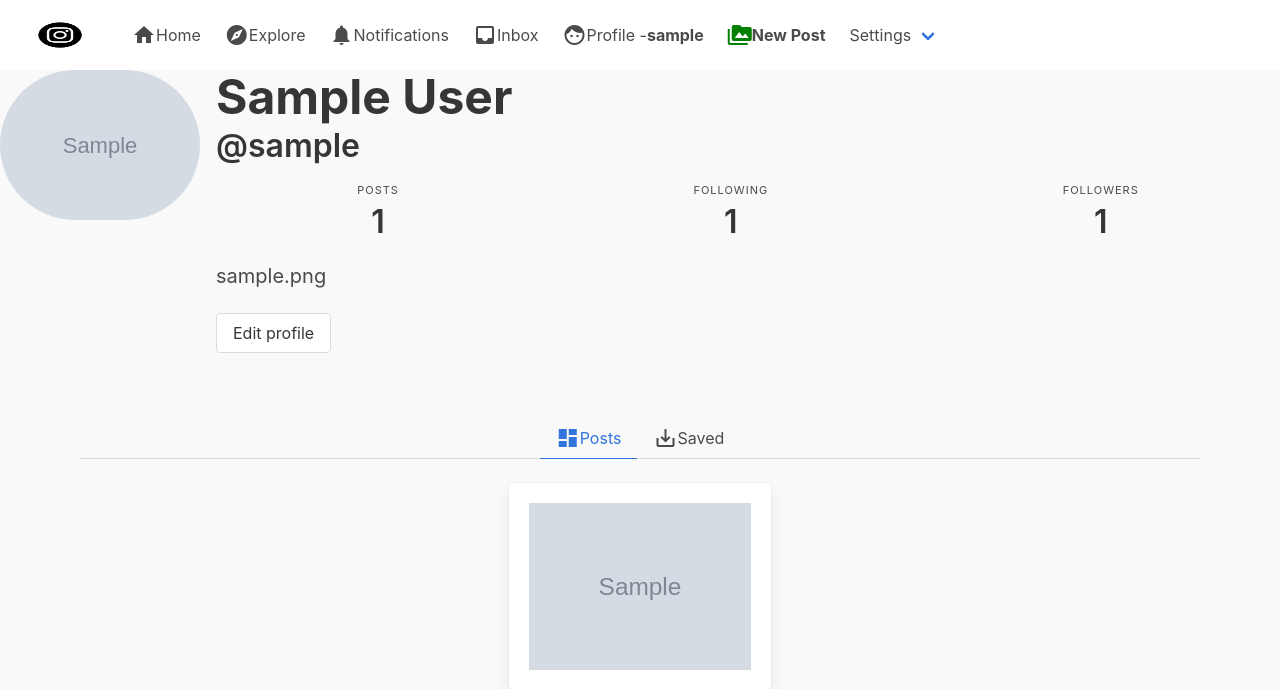
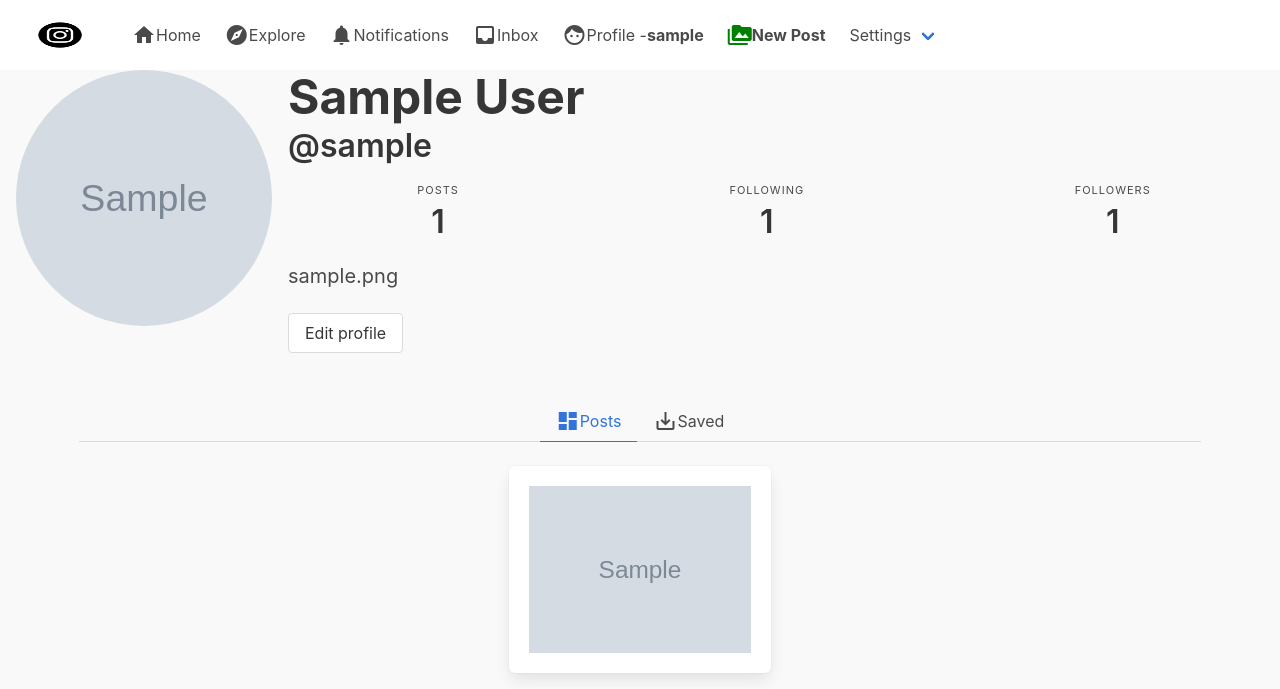
Before and after one commit to kelvin-daniel/instagram, a Django app: a page that uses instagrum/templates/profile.html in a window 1280 px wide. Shown: the top 689 px of the page. Run offline with Django 3.2, Linux system fonts and the light colour scheme; a user stored in the database is signed in; tables that the repository leaves empty hold one stand-in row (values such as "Sample post"); grey boxes marked "Sample" are stand-in pictures; some libraries are stand-ins or nearby versions.

Commit message:
style edit profile page

```diff
--- a/instagrum/templates/profile.html
+++ b/instagrum/templates/profile.html
@@ -6,10 +6,10 @@
 
 <article class="media">
 
-  <div class="media-left">
-      <figure class="image is-256x256" style="height: 300px; width: 200px">
+  <div class="media-left pl-4">
+      <figure class="image">
         {% if profile.picture %}
-          <img class="is-rounded" src="{{ profile.picture.url }}">
+          <img class="is-rounded" style="height: 256px; width: 256px" src="{{ profile.picture.url }}">
         {% else %}
           <img class="is-rounded" src="https://bulma.io/images/placeholders/256x256.png">
         {% endif %}
```
